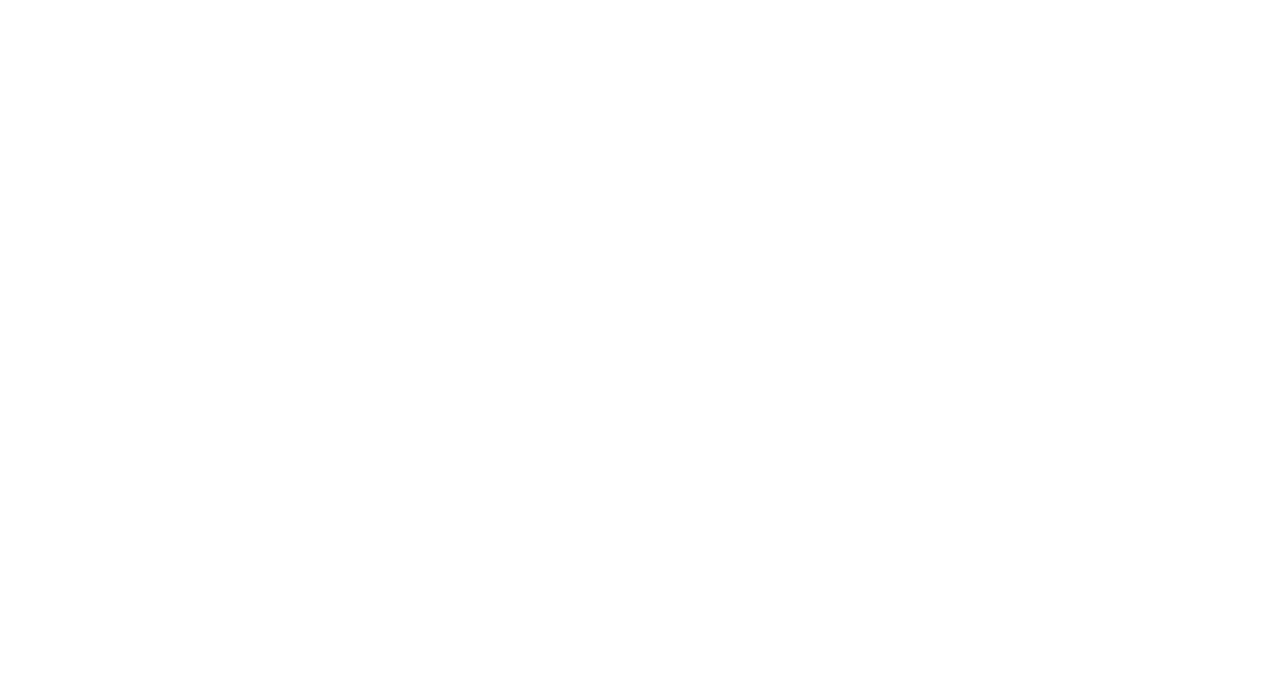
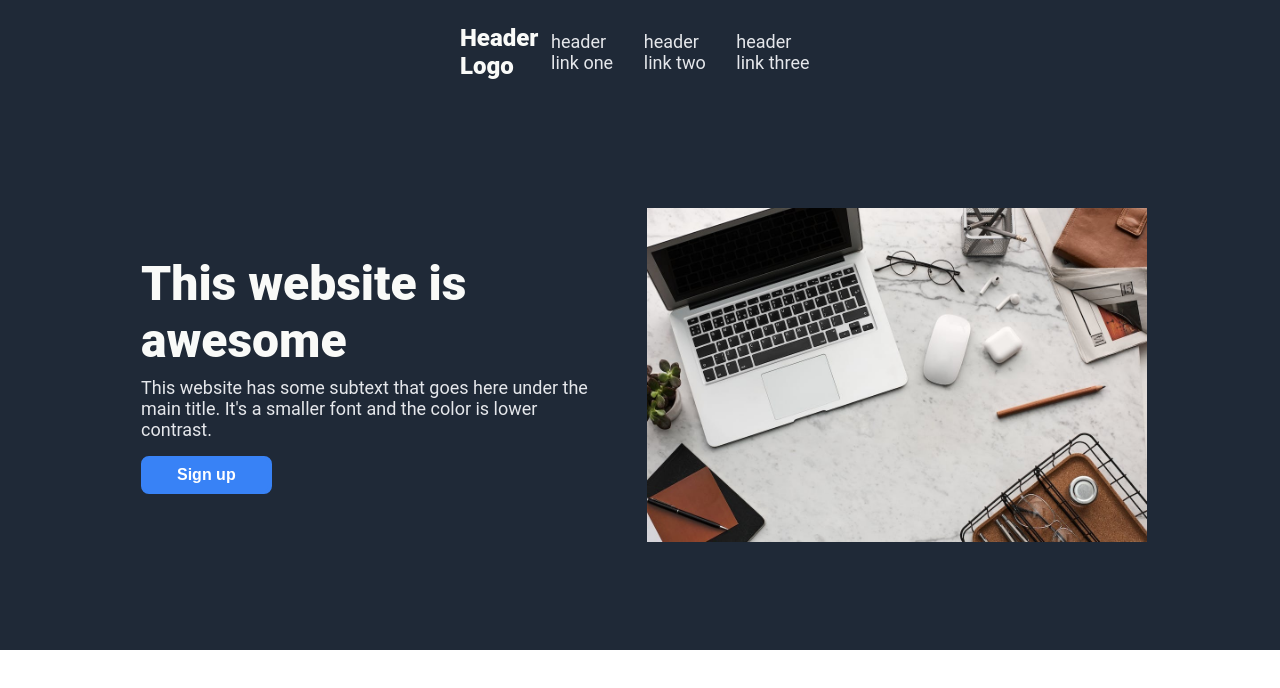
Before and after one commit to omerbank/odin-landing-page, a plain HTML site: page index.html in a window 1280 px wide. Drawn offline with Linux system fonts and the light colour scheme.

Commit message:
Add entire top section

```diff
--- a/index.html
+++ b/index.html
@@ -5,8 +5,33 @@
         <meta charset="UTF-8">
         <link rel="stylesheet" href="style.css">
     </head>
+    <body>
+        <div class="top">
+            <div class="header">
+                <div class="logo">
+                    Header Logo
+                </div>
 
-    <body>
+                <ul class="links">
+                    <li><a href="https://google.com">header link one</a></li>
+                    <li><a href="https://google.com">header link two</a></li>
+                    <li><a href="https://google.com">header link three</a></li>
+                </ul>
+            </div>
+            <div class="hero">
+                <div class="text-and-button">
+                    <div class="hero-main">
+                        This website is awesome
+                    </div>
 
+                    <div class="hero-secondary">
+                        This website has some subtext that goes here under the main title. It's a smaller font and the color is lower contrast.
+                    </div>
+
+                    <button class="sign-up">Sign up</button>
+                </div>
+                <img src="img/header.jpg" alt="Picture of electronics">
+            </div>
+        </div>
     </body>
 </html>
--- a/style.css
+++ b/style.css
@@ -0,0 +1,78 @@
+body {
+    font-family: Roboto, sans-serif;
+    margin: 0;
+    height: 100vh;
+}
+
+.top {
+    height: 650px;
+    background: #1F2937;
+}
+
+.header {
+    display: flex;
+    justify-content: space-between;
+    align-items: center;
+    padding: 24px 460px;
+    margin-bottom: 96px;
+}
+
+.logo {
+    font-size: 24px;
+    color: #F9FAF8;
+    font-weight: 950;
+}
+
+.links {
+    display: flex;
+    gap: 16px;
+}
+
+ul {
+    list-style-type: none;
+    padding: 0;
+    margin: 0;
+}
+
+.hero * {
+    margin: 8px;
+}
+
+a,
+.hero-secondary {
+    text-decoration: none;
+    font-size: 18px;
+    color: #E5E7EB;
+    max-width: 450px;
+}
+
+.hero-main {
+    font-size: 48px;
+    font-weight: 950;
+    color: #F9FAF8;
+    max-width: 450px;
+}
+
+.hero {
+    display: flex;
+    justify-content: center;
+    align-items: center;
+    gap: 32px;
+}
+
+
+.sign-up {
+    cursor: pointer;
+    padding: 6px 32px;
+    border-radius: 8px;
+    background: #3882F6;
+    border: 4px solid #3882F6;
+    color: white;
+    font-weight: 900;
+    font-size: 16px;
+  }
+
+img {
+    height: auto;
+    width: 500px;
+}
```
Also changed, not shown: img/header.jpg (added).
